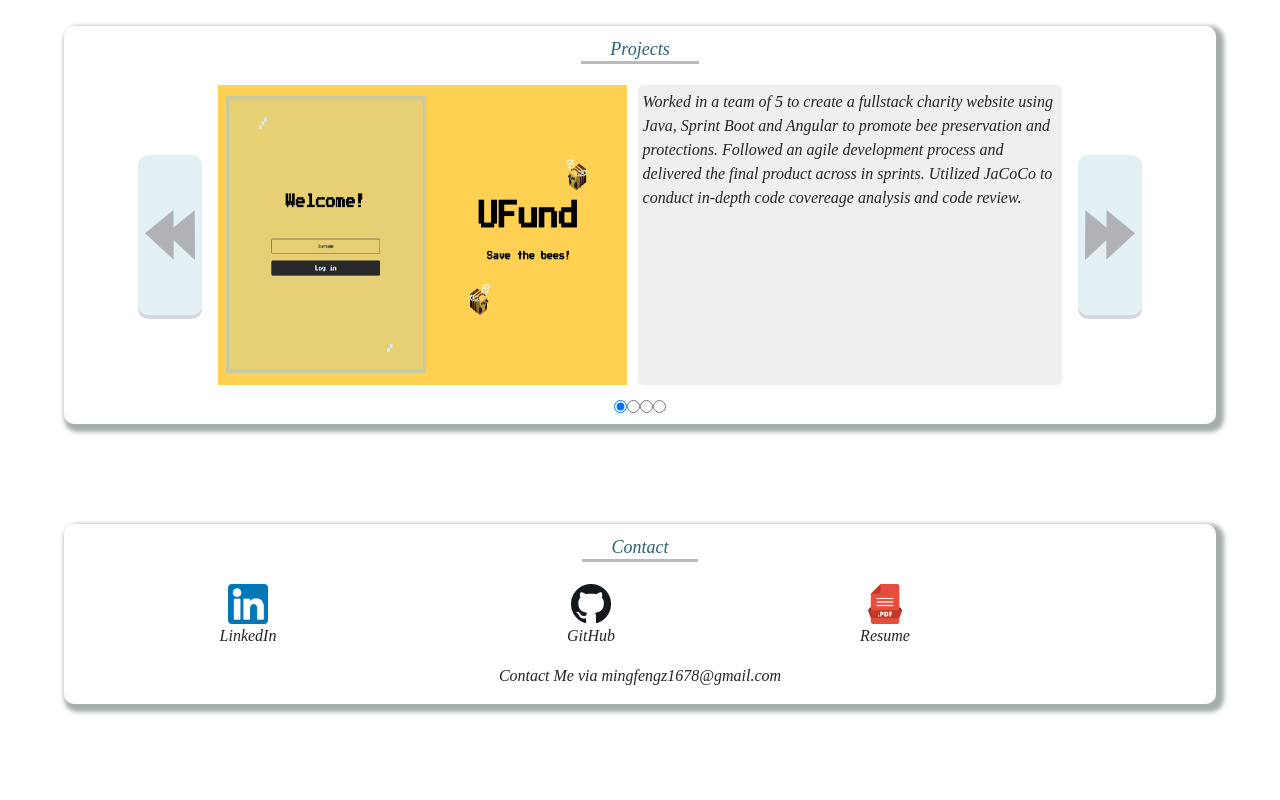
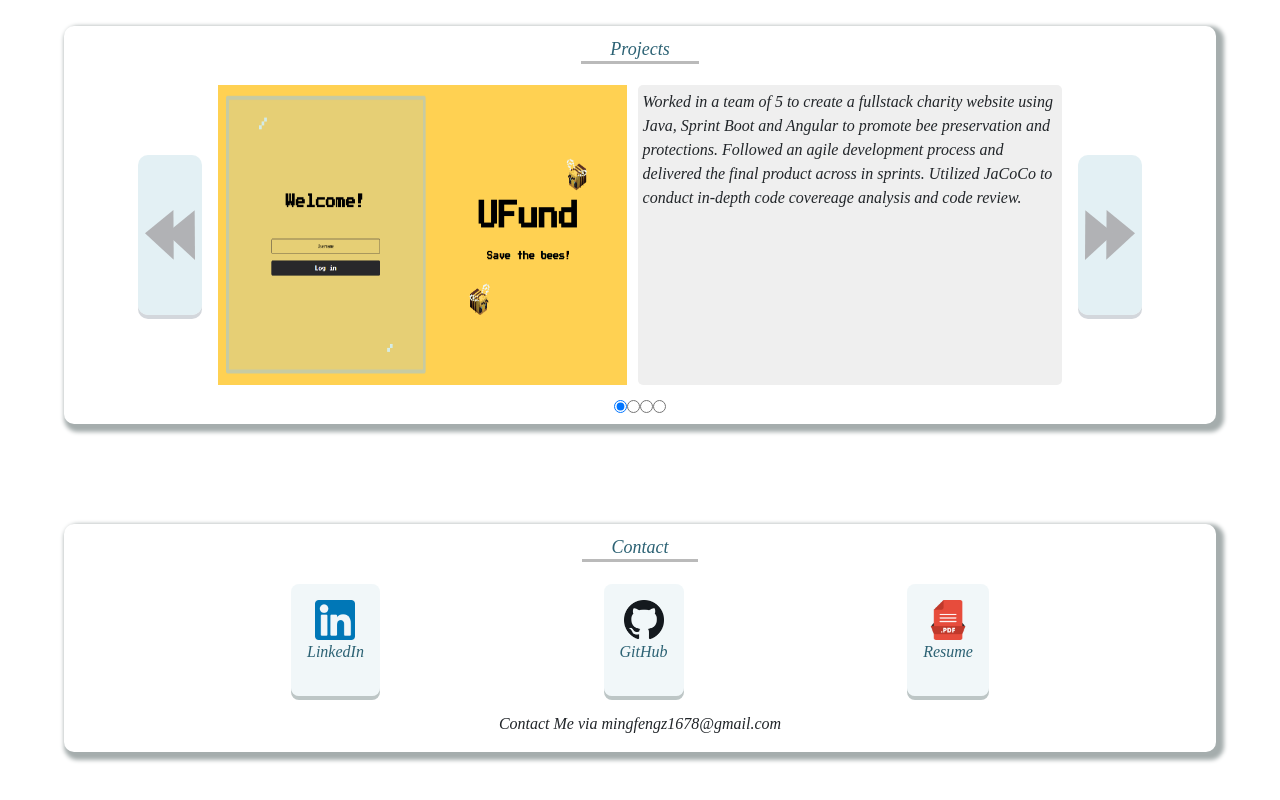
Before and after one commit to MingFZ0/MingFZ0.github.io, a React (Create React App) app: page / in a window 1280 px wide. Shown: the part 1025-1825 px from the top of the page. Before the commit the page ends 1779 px from the top, so only its background shows below. Built offline with nearby package versions, Linux system fonts and the light colour scheme.

Commit message:
Making changes to contact

```diff
--- a/src/Page/Contact.css
+++ b/src/Page/Contact.css
@@ -5,6 +5,37 @@
     box-shadow: 4px 4px 4px 4px rgb(165, 173, 173);
     padding-top: 10px;
     border-radius: 10px;
+    margin-bottom: 50px;
 
-    margin-bottom: 50px;
 }
+
+.ContactList {
+    list-style: none;
+    display: flex;
+    justify-content: space-around;
+    flex-wrap: wrap;
+    padding-left: 10%;
+    padding-right: 10%;
+}
+
+.ContactLink {
+    /* filter: drop-shadow(0px 8px 2px rgba(76, 76, 78, 0.263)); */
+    background-color:#deedf26d;
+    box-shadow: 0 4px rgb(189, 198, 198);
+    padding: 1em;
+    color: #2c6274;
+    border-radius: 0.5rem;
+}
+
+.ContactLink:hover {
+    scale: 1.25;
+    background-color:rgba(212, 233, 241, 0.949);
+
+}
+
+@media (max-width: 700px) {
+    .ContactLink {
+        margin-top: 2em;
+    }
+
+}
--- a/src/Page/Contact.js
+++ b/src/Page/Contact.js
@@ -9,26 +9,26 @@ function Contact() {
     return (
         <div className="Contact" id="Contact">
             <Subtitle text="Contact"/>
-            <Row sm="2">
-                <Col sm="4">
+            <ul className="ContactList">
+                <li className="ContactLink">
                     <a href="https://www.linkedin.com/in/mingfeng-zhong-0b19712a0/">
                         <img alt="LinkedIn Icon" src={linkedInImg} width={40} height={40}/>
                     </a>
                     <p>LinkedIn</p>
-                </Col>
-                <Col sm="3">
+                </li>
+                <li className="ContactLink">
                     <a href="https://github.com/MingFZ0">
                         <img alt="GitHub Icon" src={GithubImg} width={40} height={40}/>
                     </a>
                     <p>GitHub</p>
-                </Col>
-                <Col sm="3">
+                </li>
+                <li className="ContactLink">
                     <a href="./resume/Resume.html" target="_blank" type="application/pdf">
                         <img alt="Resume PDF Icon" src={PDFImg} width={40} height={40}/>
                     </a>
                     <p>Resume</p>
-                </Col>
-            </Row>
+                </li>
+            </ul>
             <Row>
                 <p>Contact Me via mingfengz1678@gmail.com</p>
             </Row>
--- a/src/Page/components/ScrollSlide/ScrollSlide.css
+++ b/src/Page/components/ScrollSlide/ScrollSlide.css
@@ -54,9 +54,9 @@
     }
 }
 
-@media (max-width: 350px) {
+@media (max-width: 400px) {
 
     .ScrollSlideControl {
-        margin-top: 1em;
+        margin-top: 0.25em;
     }
 }
```
